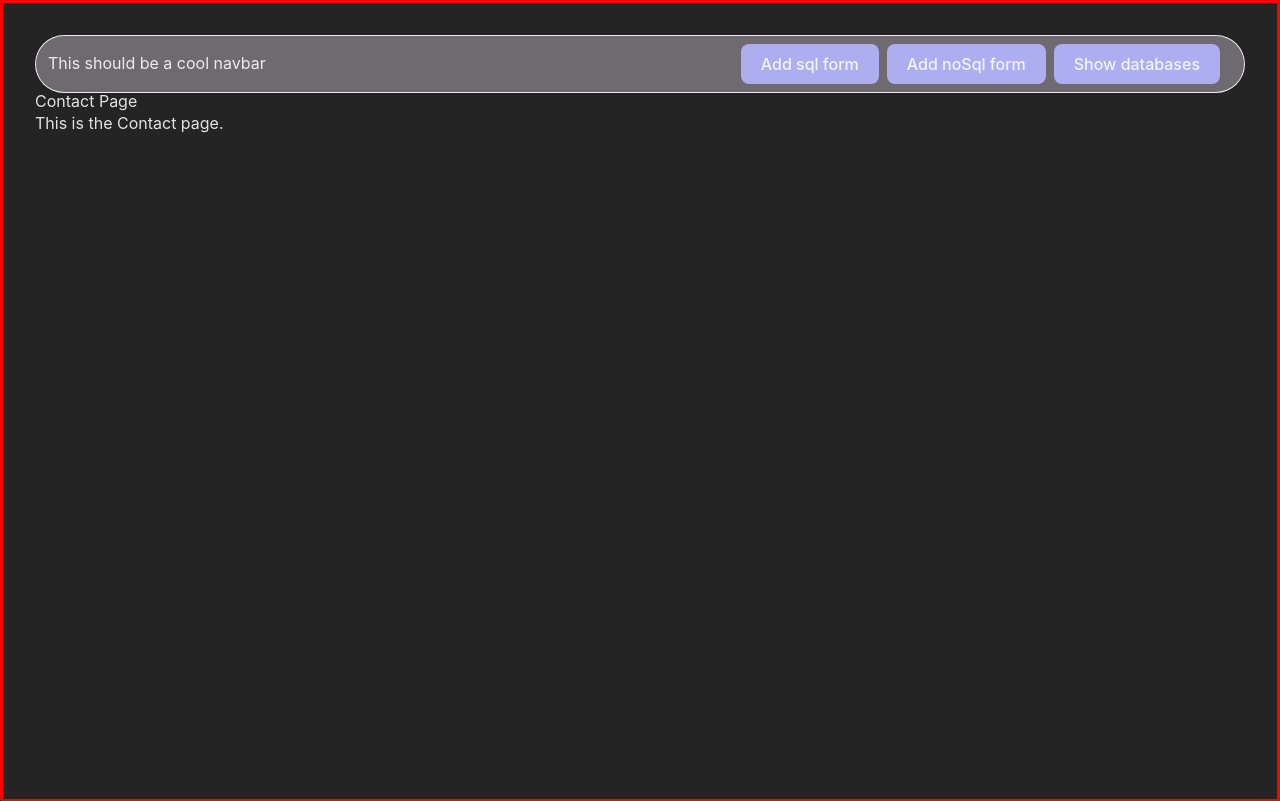
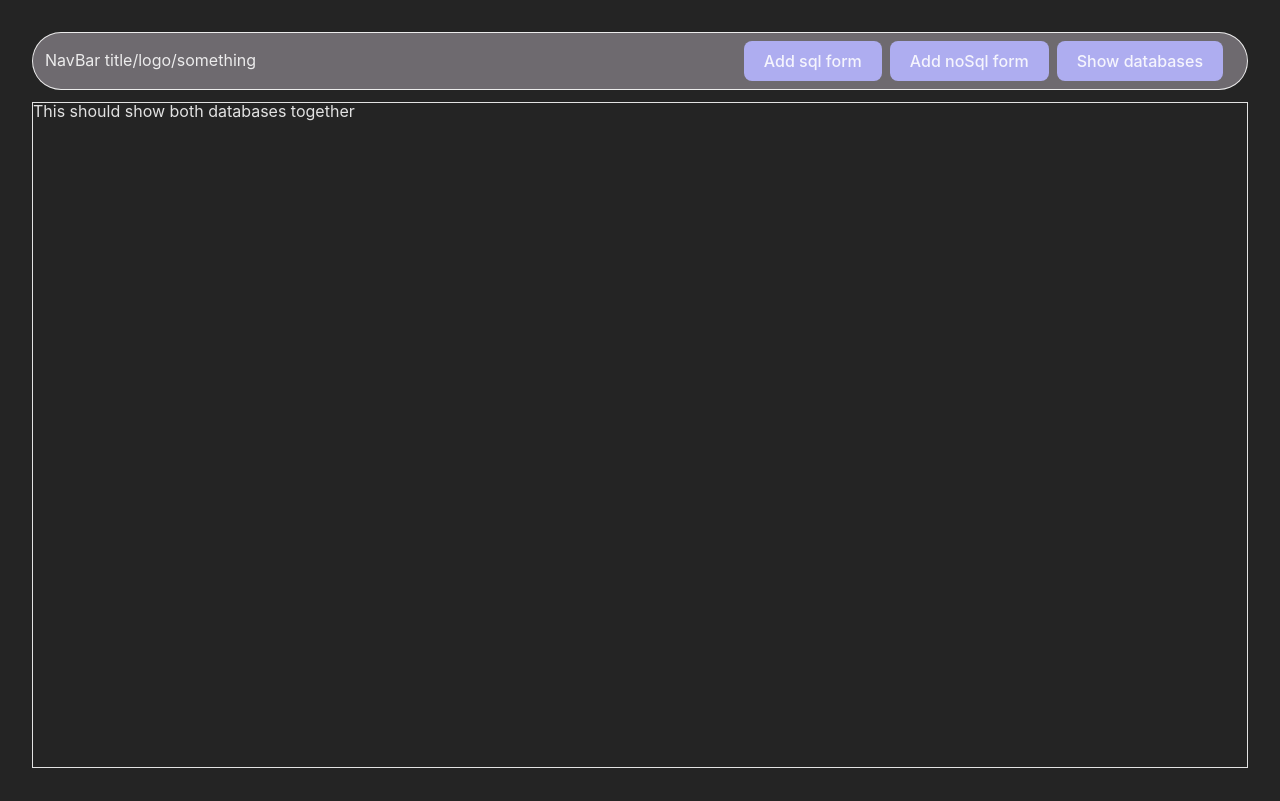
Before and after one commit to zaspeh/BDD_tp_grupal, a React (Vite) app in the folder frontend/: page /showDb in a window 1280 px wide. Built offline with nearby package versions, Linux system fonts and the light colour scheme.

Commit message:
fix: changed placeholder values for the pages

```diff
--- a/frontend/src/App.css
+++ b/frontend/src/App.css
@@ -6,7 +6,7 @@
   margin: 0 auto;
   padding: 2rem;
   /* text-align: center; */
-  border: 1px solid red;
+  /* border: 1px solid red; */
   height: 100%;
   width: 100%;
 }
--- a/frontend/src/Components/Pages/AboutPage.jsx
+++ /dev/null
@@ -1,12 +0,0 @@
-import React from 'react';
-
-export const AboutPage = () => {
-  return (
-    <div>
-      <h1>About Page</h1>
-      <p>This is the About page.</p>
-    </div>
-  );
-}
-
-export default AboutPage;
--- a/frontend/src/Components/Pages/ContactPage.jsx
+++ /dev/null
@@ -1,12 +0,0 @@
-import React from 'react';
-
-export const ContactPage = () => {
-  return (
-    <div className=''>
-      <h1>Contact Page</h1>
-      <p>This is the Contact page.</p>
-    </div>
-  );
-}
-
-export default ContactPage;
--- a/frontend/src/Components/Pages/HomePage.jsx
+++ /dev/null
@@ -1,12 +0,0 @@
-import React from 'react';
-
-export const HomePage = () => {
-  return (
-    <div className='h-full border border-red-500'>
-      <h1>Home Page</h1>
-      <p>Welcome to the Home page!</p>
-    </div>
-  );
-}
-
-export default HomePage;
--- a/frontend/src/Components/Pages/Layout.jsx
+++ b/frontend/src/Components/Pages/Layout.jsx
@@ -4,8 +4,8 @@ import { NavButton } from "../NavButton";
 export const Layout = () => {
   return (
     <div className="flex flex-col h-full">
-      <nav className="w-full flex rounded-full border justify-between pl-3 pr-5 items-center bg-headerBlack">
-        <h1>This should be a cool navbar</h1>
+      <nav className="w-full flex rounded-full border justify-between pl-3 pr-5 items-center bg-headerBlack mb-3">
+        <h1>NavBar title/logo/something</h1>
         <ul className="flex">
           <NavButton buttonText={"Add sql form"} linkTo={"/sqlForm"}/>
           <NavButton buttonText={"Add noSql form"} linkTo={"/noSqlForm"}/>
--- /dev/null
+++ b/frontend/src/Components/Pages/NoSqlForm.jsx
@@ -0,0 +1,11 @@
+import React from 'react';
+
+export const NoSqlForm = () => {
+  return (
+    <div className='h-screen border border-red-500'>
+      <h1>This should be the no sql form</h1>
+    </div>
+  );
+}
+
+export default NoSqlForm;
--- /dev/null
+++ b/frontend/src/Components/Pages/ShowDbs.jsx
@@ -0,0 +1,11 @@
+import React from 'react';
+
+export const ShowDbs = () => {
+  return (
+    <div className='h-full border border-red-500'>
+      <h1>This should show both databases together</h1>
+    </div>
+  );
+}
+
+export default ShowDbs;
--- /dev/null
+++ b/frontend/src/Components/Pages/SqlForm.jsx
@@ -0,0 +1,11 @@
+import React from 'react';
+
+export const SqlForm = () => {
+  return (
+    <div className='h-full border border-red-500'>
+      <h1>This should be the sql form</h1>
+    </div>
+  );
+}
+
+export default SqlForm;
--- a/frontend/src/index.css
+++ b/frontend/src/index.css
@@ -47,7 +47,7 @@ h1 {
 html, body {
   height: 100%;
   width: 100%;
-  border: 1px solid red;
+  /* border: 1px solid red; */
   background-color: #242424;
 }
 
```
Also changed, not shown: frontend/src/App.jsx (+6 -6 lines).
